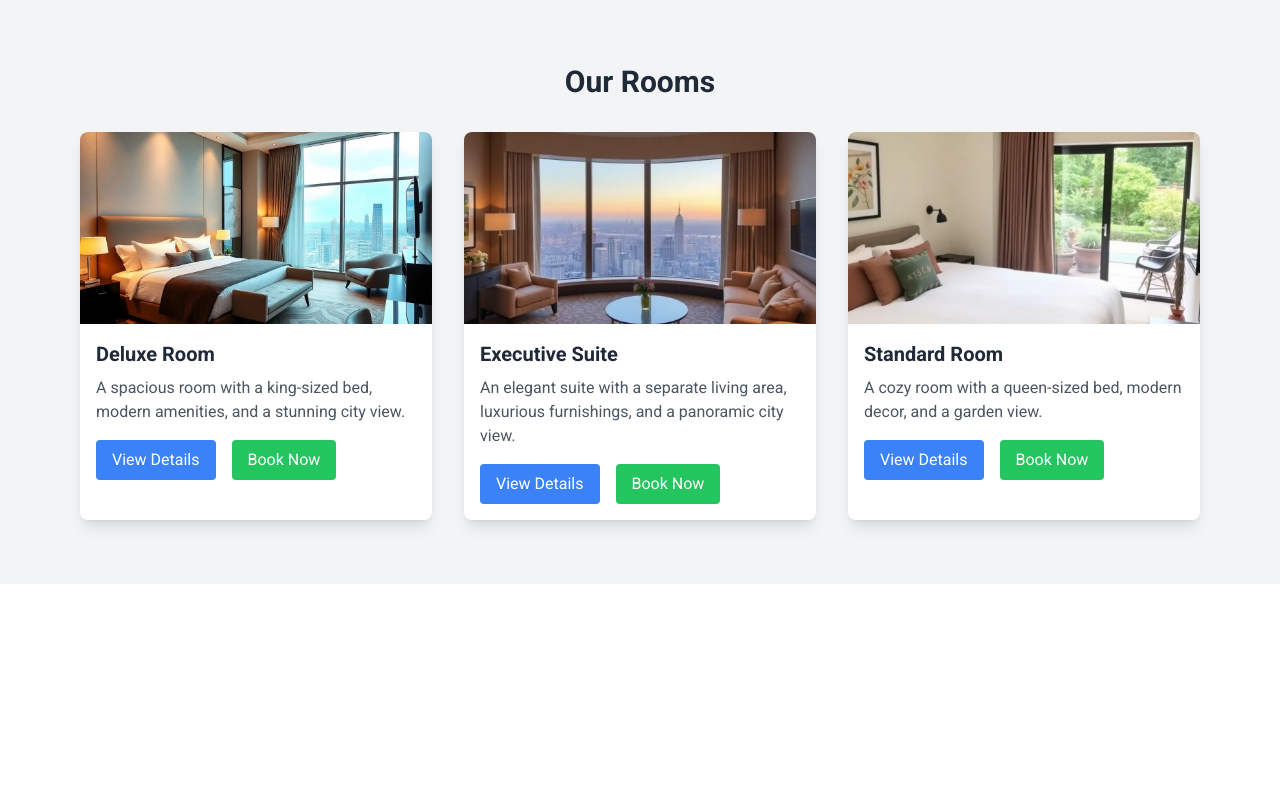
After one commit to Youcode-Classe-E-2024-2025/tawba_zehaf-manager, a PHP site: page /rooms.php in a window 1280 px wide. The commit adds this page. Run offline with PHP 8.4, Linux system fonts and the light colour scheme; some libraries are stand-ins or nearby versions.

Commit message:
creation de page rooms php pour manipuler les reservations room

```diff
--- /dev/null
+++ b/rooms.php
@@ -0,0 +1,115 @@
+<?php
+require_once 'config.php';
+?>
+<html lang="en">
+ <head>
+  <meta charset="utf-8"/>
+  <meta content="width=device-width, initial-scale=1.0" name="viewport"/>
+  <title>
+   Hotel Website
+  </title>
+  <script src="https://cdn.tailwindcss.com">
+  </script>
+  <link href="https://cdnjs.cloudflare.com/ajax/libs/font-awesome/5.15.3/css/all.min.css" rel="stylesheet"/>
+  <link href="https://fonts.googleapis.com/css2?family=Roboto:wght@400;700&amp;display=swap" rel="stylesheet"/>
+  <style>
+   body {
+            font-family: 'Roboto', sans-serif;
+        }
+  </style>
+ </head>
+<div class="bg-gray-100 py-16">
+   <div class="max-w-6xl mx-auto px-4">
+      <h2 class="text-3xl font-bold text-gray-800 text-center">
+         Our Rooms
+      </h2>
+      <div class="mt-8 grid grid-cols-1 md:grid-cols-3 gap-8">
+         <!-- Deluxe Room -->
+         <div class="bg-white shadow-lg rounded-lg overflow-hidden">
+            <img alt="Luxurious room with a king-sized bed, modern decor, and a large window with a city view" class="w-full h-48 object-cover" height="300" src="images\room.jpg" width="400"/>
+            <div class="p-4">
+               <h3 class="text-xl font-bold text-gray-800">
+                  Deluxe Room
+               </h3>
+               <p class="mt-2 text-gray-600">
+                  A spacious room with a king-sized bed, modern amenities, and a stunning city view.
+               </p>
+               <div class="mt-4 flex space-x-4">
+                  <button class="inline-block bg-blue-500 text-white py-2 px-4 rounded hover:bg-blue-400 transition duration-300" onclick="toggleDetails('details1')">
+                     View Details
+                  </button>
+                  <a class="inline-block bg-green-500 text-white py-2 px-4 rounded hover:bg-green-400 transition duration-300" href="reservation.php">
+                     Book Now
+                  </a>
+               </div>
+               <div id="details1" class="mt-4 text-gray-600 hidden">
+                  <ul>
+                     <li><strong>Size:</strong> 400 sq ft</li>
+                     <li><strong>Amenities:</strong> King-sized bed, high-speed Wi-Fi, 50" Smart TV, minibar, work desk, and a luxurious bathroom with a rain shower.</li>
+                     <li><strong>View:</strong> Panoramic city view</li>
+                     <li><strong>Additional Features:</strong> Complimentary breakfast, 24-hour room service, daily housekeeping, and free access to the fitness center.</li>
+                  </ul>
+               </div>
+            </div>
+         </div>
+
+         <!-- Executive Suite -->
+         <div class="bg-white shadow-lg rounded-lg overflow-hidden">
+            <img alt="Elegant suite with a separate living area, luxurious furnishings, and a panoramic city view" class="w-full h-48 object-cover" height="300" src="images\room2.jpg" width="400"/>
+            <div class="p-4">
+               <h3 class="text-xl font-bold text-gray-800">
+                  Executive Suite
+               </h3>
+               <p class="mt-2 text-gray-600">
+                  An elegant suite with a separate living area, luxurious furnishings, and a panoramic city view.
+               </p>
+               <div class="mt-4 flex space-x-4">
+                  <button class="inline-block bg-blue-500 text-white py-2 px-4 rounded hover:bg-blue-400 transition duration-300" onclick="toggleDetails('details2')">
+                     View Details
+                  </button>
+                  <a class="inline-block bg-green-500 text-white py-2 px-4 rounded hover:bg-green-400 transition duration-300" href="reservation.php">
+                     Book Now
+                  </a>
+               </div>
+               <div id="details2" class="mt-4 text-gray-600 hidden">
+                  <ul>
+                     <li><strong>Size:</strong> 650 sq ft</li>
+                     <li><strong>Amenities:</strong> Separate living area with sofa, king-sized bed, 65" Smart TV, minibar, coffee maker, and a spacious bathroom with a soaking tub and separate shower.</li>
+                     <li><strong>View:</strong> Breathtaking panoramic city view from floor-to-ceiling windows</li>
+                     <li><strong>Additional Features:</strong> Priority check-in, personalized concierge service, access to the executive lounge, and exclusive spa treatments.</li>
+                  </ul>
+               </div>
+            </div>
+         </div>
+
+         <!-- Standard Room -->
+         <div class="bg-white shadow-lg rounded-lg overflow-hidden">
+            <img alt="Cozy room with a queen-sized bed, modern decor, and a garden view" class="w-full h-48 object-cover" height="300" src="images\room3.jpg" width="400"/>
+            <div class="p-4">
+               <h3 class="text-xl font-bold text-gray-800">
+                  Standard Room
+               </h3>
+               <p class="mt-2 text-gray-600">
+                  A cozy room with a queen-sized bed, modern decor, and a garden view.
+               </p>
+               <div class="mt-4 flex space-x-4">
+                  <button class="inline-block bg-blue-500 text-white py-2 px-4 rounded hover:bg-blue-400 transition duration-300" onclick="toggleDetails('details3')">
+                     View Details
+                  </button>
+                  <a class="inline-block bg-green-500 text-white py-2 px-4 rounded hover:bg-green-400 transition duration-300" href="reservation.php">
+                     Book Now
+                  </a>
+               </div>
+               <div id="details3" class="mt-4 text-gray-600 hidden">
+                  <ul>
+                     <li><strong>Size:</strong> 300 sq ft</li>
+                     <li><strong>Amenities:</strong> Queen-sized bed, work desk, 40" TV, mini-fridge, and a modern bathroom with a shower and toiletries.</li>
+                     <li><strong>View:</strong> Peaceful garden view</li>
+                     <li><strong>Additional Features:</strong> Complimentary bottled water, free Wi-Fi, and daily housekeeping.</li>
+                  </ul>
+               </div>
+            </div>
+         </div>
+      </div>
+   </div>
+</div>
```
Also changed, not shown: index.php (+45 -11 lines), reservation.php (+46 -24 lines).
